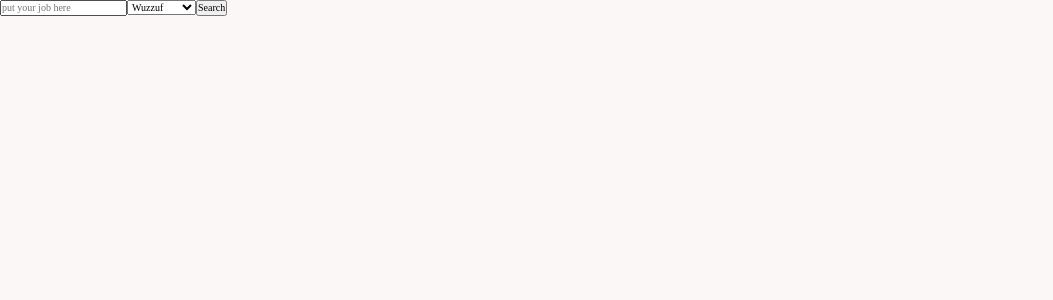
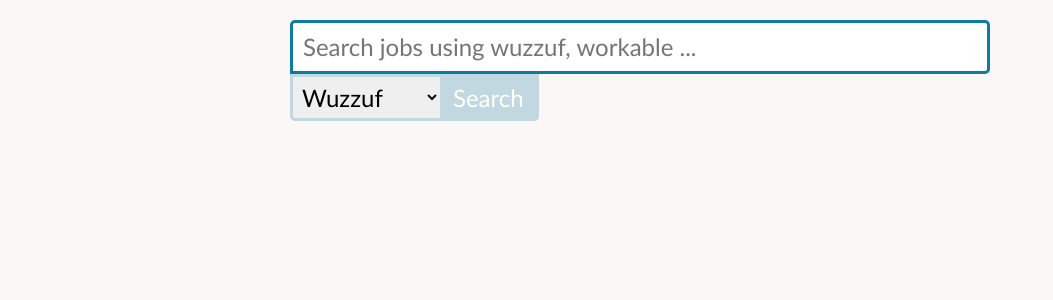
Before and after one commit to ibnsamy96/jobs-dashboard, an Angular app in the folder frontend/: page / in a window 1280 px wide. Shown: the top 300 px of the page, without its empty margins (0-1053 px from the left). Built offline with nearby package versions, Linux system fonts and the light colour scheme; a web font is replaced by a local one.

Commit message:
fixed search form template issues and added styles

```diff
--- a/frontend/src/app/pages/home/search-form/search-form.component.html
+++ b/frontend/src/app/pages/home/search-form/search-form.component.html
@@ -1,7 +1,18 @@
-<input type="text" placeholder="put your job here" #query />
-<select name="type" id="type" #type>
-  <option value="wuzzuf">Wuzzuf</option>
-  <option value="workable">Workable</option>
-  <option disabled value="all-sources">All Sources</option>
-</select>
-<button (click)="searchWithKeyword(query.value, type.value)">Search</button>
+<form (ngSubmit)="searchWithKeyword(query.value, type.value)">
+  <input
+    type="text"
+    required
+    autofocus
+    inputmode="text"
+    placeholder="Search jobs using wuzzuf, workable ..."
+    name="query"
+    id="query"
+    #query
+  />
+  <select title="type" name="type" id="type" #type>
+    <option value="wuzzuf">Wuzzuf</option>
+    <option value="workable">Workable</option>
+    <option disabled value="all-sources">All Sources</option>
+  </select>
+  <button type="submit">Search</button>
+</form>
--- a/frontend/src/app/pages/home/search-form/search-form.component.scss
+++ b/frontend/src/app/pages/home/search-form/search-form.component.scss
@@ -0,0 +1,84 @@
+:host {
+  display: block;
+  width: 100%;
+  // background-color: red;
+
+  display: flex;
+  align-items: center;
+  justify-content: center;
+  padding: 2rem 1rem;
+}
+
+form {
+  font-size: 24px;
+  width: 700px;
+  max-width: 90%;
+  font-family: "Calibri";
+
+  * {
+    border: 3px #c1d8e0 solid;
+    border-radius: 5px;
+    outline: none;
+  }
+
+  input,
+  select {
+    // border: 3px #c1d8e0 solid;
+
+    &:focus-visible,
+    &:focus {
+      border-color: #0e7ca2;
+    }
+  }
+
+  input {
+    display: block;
+    padding: 10px;
+    width: 100%;
+    border-bottom-left-radius: 0;
+    // border-bottom-left-radius: 0;
+  }
+  select {
+    border-top-left-radius: 0;
+    border-top-right-radius: 0;
+    border-bottom-right-radius: 0;
+
+    // border-top: none;
+    padding: 5px;
+    line-height: inherit;
+
+    option {
+      // background-color: red;
+    }
+  }
+
+  button {
+    background-color: #c1d8e0;
+    color: white;
+    outline: none;
+    padding: 5px 10px;
+
+    border-width: 5px;
+    // margin-left: 1rem;
+    cursor: pointer;
+
+    border-top-left-radius: 0;
+    border-top-right-radius: 0;
+    border-bottom-left-radius: 0;
+
+    // border-top: none;
+    border-left: none;
+
+    &:hover {
+      background-color: #7bbbd1;
+      border-color: #7bbbd1;
+    }
+
+    &:active,
+    &:focus-visible,
+    &:focus {
+      background-color: #0e7ca2;
+      border-color: #0e7ca2;
+    }
+  }
+}
```
